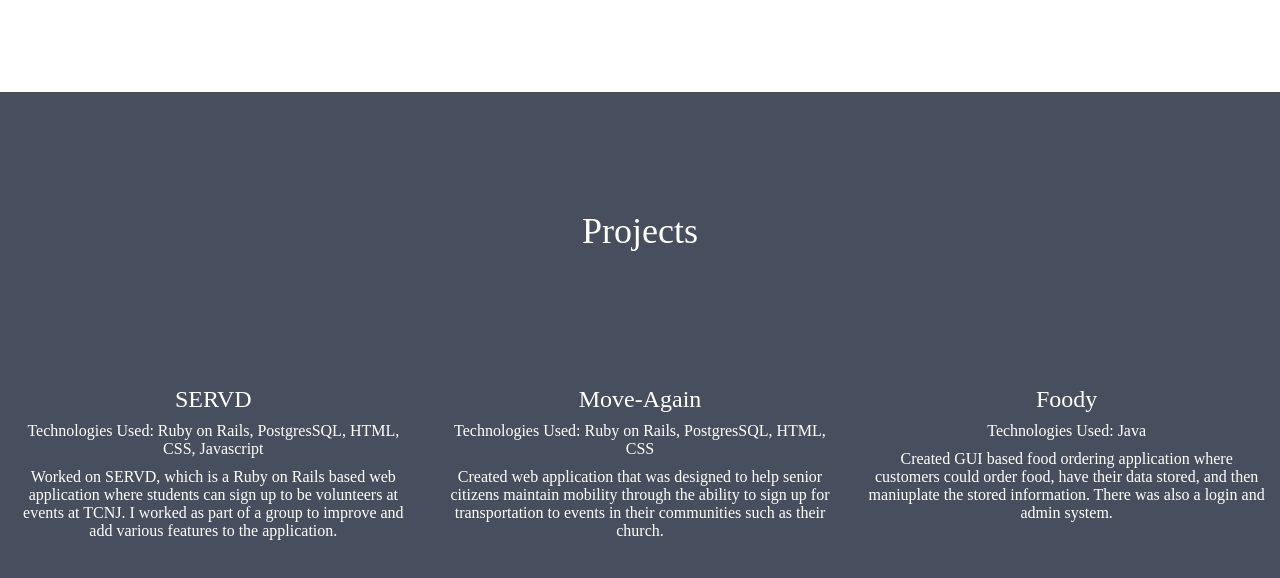
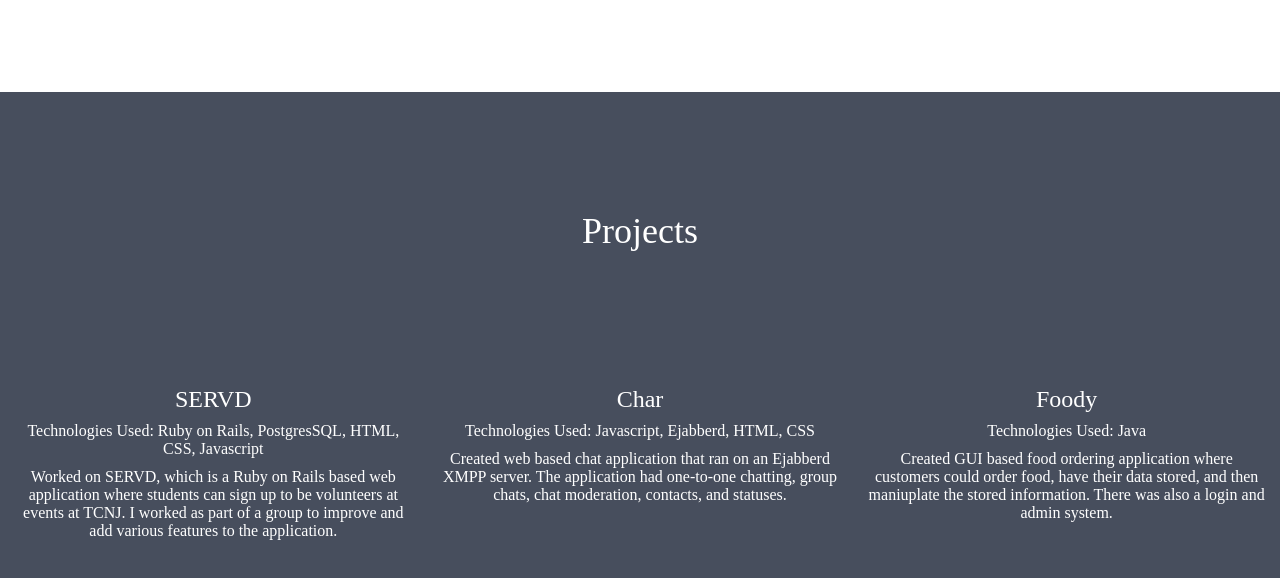
Before and after one commit to Brian-Dawson/Brian-Dawson.github.io, a plain HTML site: page index.html in a window 1280 px wide. Shown: the part 1419-1997 px from the top of the page. Drawn offline with nearby package versions, Linux system fonts and the light colour scheme; a web font is replaced by a local one.

Commit message:
Update index.html

```diff
--- a/index.html
+++ b/index.html
@@ -107,7 +107,7 @@
 
 
   <br>
-    <a href="https://drive.google.com/file/d/1P-zayJyk_fWQpssBGL83hHSCSpTZlBcj/view?usp=sharing" class="btn blue">Resume</a>
+    <a href="https://drive.google.com/file/d/1km8dH_apx-dYLZalcBU0DACr6MjOEWri/view?usp=sharing" class="btn blue">Resume</a>
     <br>
     <a href="mailto:brian.dawson98@gmail.com"> <i class="fa fa-envelope-o" style="font-size:48px;color:#000000"></i></a>
     <a href="https://github.com/Brian-Dawson"> <i class="fa fa-github" style="font-size:48px;color:#000000"></i></a>
@@ -125,9 +125,9 @@
 
     </div>
     <div class="col-sm-4">
-        <h3>Move-Again</h3>
-        <p>Technologies Used: Ruby on Rails, PostgresSQL, HTML, CSS</p>
-        <p>Created web application that was designed to help senior citizens maintain mobility through the ability to sign up for transportation to events in their communities such as their church.</p>
+        <h3>Char</h3>
+        <p>Technologies Used: Javascript, Ejabberd, HTML, CSS</p>
+        <p>Created web based chat application that ran on an Ejabberd XMPP server. The application had one-to-one chatting, group chats, chat moderation, contacts, and statuses.</p>
 
     </div>
     <div class="col-sm-4">
```
